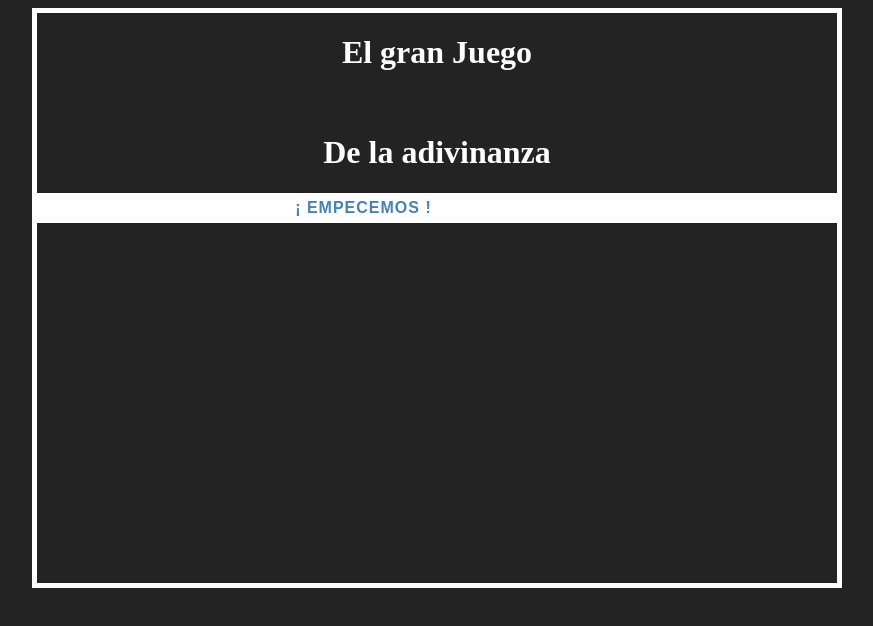
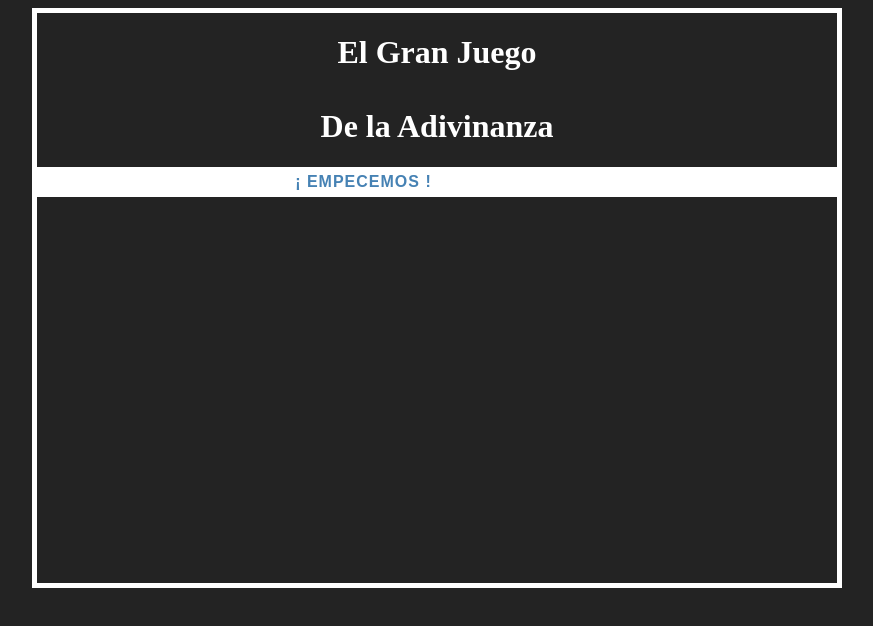
Before and after one commit to felipe-fullstack/Examen-Final-Modulo-3, a plain HTML site: page index.html in a window 1280 px wide. Shown: the whole page, without its empty margins (203-1076 px from the left). Drawn offline with nearby package versions, Linux system fonts and the light colour scheme.

Commit message:
Update index.html

```diff
--- a/index.html
+++ b/index.html
@@ -12,7 +12,7 @@
 
 <body>
     <div id="container">
-        <center><h1 id="hh">El gran Juego<br><span id="h1"></span><br>De la adivinanza</h1></center>
+        <center><h1 id="hh">El Gran Juego<br><center><span id="h1"></span></center><br>De la Adivinanza</h1></center>
         <div id="container2">
             <button id="reset">¡ Empecemos !</button>
             <span id="message"></span>
```
